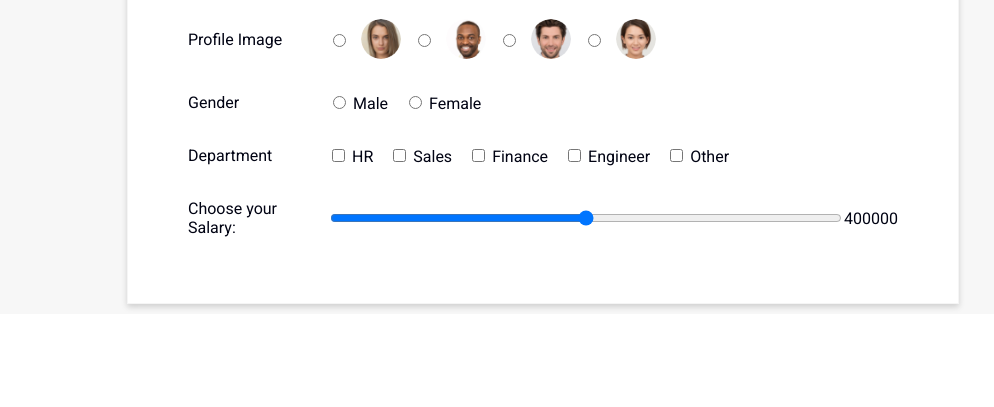
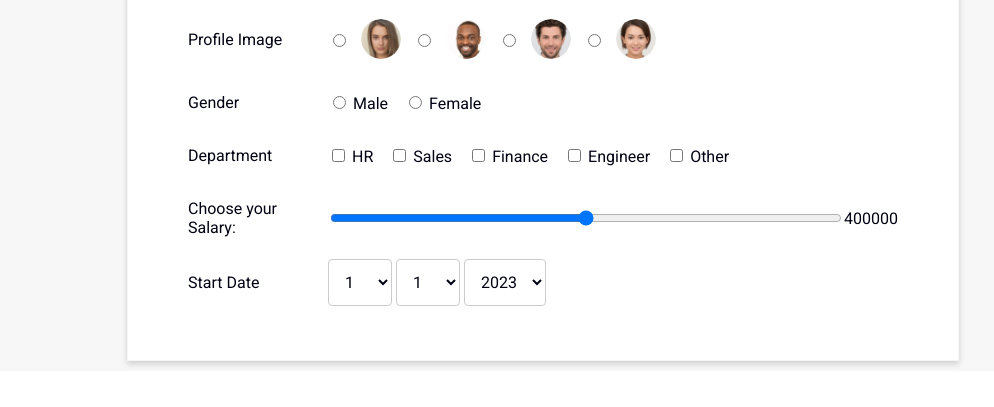
Before and after one commit to mukesh007kls/Employee-Payroll-Web, a plain HTML site: page pages/employee_form.html in a window 1280 px wide. Shown: the part 249-656 px from the top of the page, without its empty margins (97-1091 px from the left). Drawn offline with Linux system fonts and the light colour scheme.

Commit message:
ADDED:Code for getting start date

```diff
--- a/css/employee_form.css
+++ b/css/employee_form.css
@@ -105,3 +105,13 @@ label{
     border-radius: 50%;
     margin-left: 12px;
 }
+select{
+    padding: 12px;
+    border: 1px solid #ccc;
+    border-radius: 4px;
+    resize: vertical;
+    font: normal normal normal 16px Roboto;
+    letter-spacing: 0px;
+    color:#010313;
+    background-color: transparent;
+}
--- a/pages/employee_form.html
+++ b/pages/employee_form.html
@@ -75,6 +75,67 @@
                     <input class="input" type="range" name="salary" id="salary" min="300000" max="500000" step="100" value="400000">
                     <output class="salary-output text" id="salary" value="salary">400000</output>
                 </div>
+                <div class="row-content">
+                    <label class="label text" for="startDate">Start Date</label>
+                    <div>
+                        <select id="day" name="Day">
+                            <option value="1">1</option>
+                            <option value="2">2</option>
+                            <option value="3">3</option>
+                            <option value="4">4</option>
+                            <option value="5">5</option>
+                            <option value="6">6</option>
+                            <option value="7">7</option>
+                            <option value="8">8</option>
+                            <option value="9">9</option>
+                            <option value="10">10</option>
+                            <option value="11">11</option>
+                            <option value="12">12</option>
+                            <option value="13">13</option>
+                            <option value="14">14</option>
+                            <option value="15">15</option>
+                            <option value="16">16</option>
+                            <option value="17">17</option>
+                            <option value="18">18</option>
+                            <option value="19">19</option>
+                            <option value="20">20</option>
+                            <option value="21">21</option>
+                            <option value="22">22</option>
+                            <option value="23">23</option>
+                            <option value="24">24</option>
+                            <option value="25">25</option>
+                            <option value="26">26</option>
+                            <option value="27">27</option>
+                            <option value="28">28</option>
+                            <option value="29">29</option>
+                            <option value="30">30</option>
+                            <option value="31">31</option>
+                        </select>
+                        <select id="month" name="Month">
+                            <option value="1">1</option>
+                            <option value="2">2</option>
+                            <option value="3">3</option>
+                            <option value="4">4</option>
+                            <option value="5">5</option>
+                            <option value="6">6</option>
+                            <option value="7">7</option>
+                            <option value="8">8</option>
+                            <option value="9">9</option>
+                            <option value="10">10</option>
+                            <option value="11">11</option>
+                            <option value="12">12</option>
+                        </select>
+                        <select id="year" name="Year">
+                            <option value="2023">2023</option>
+                            <option value="2022">2022</option>
+                            <option value="2021">2021</option>
+                            <option value="2020">2020</option>
+                            <option value="2019">2019</option>
+                            <option value="2018">2018</option>
+                            <option value="2017">2017</option>
+                        </select>
+                    </div>
+                </div>
             </form>
         </div>
     </body>
```
